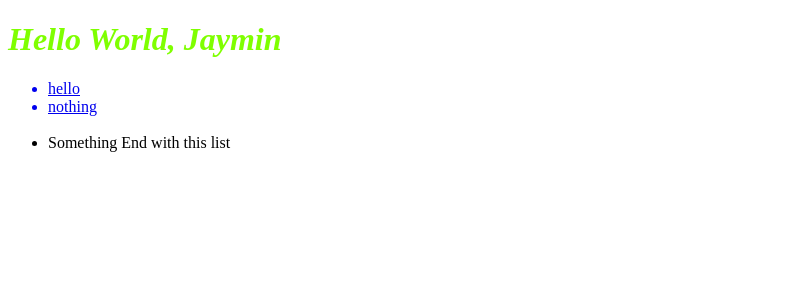
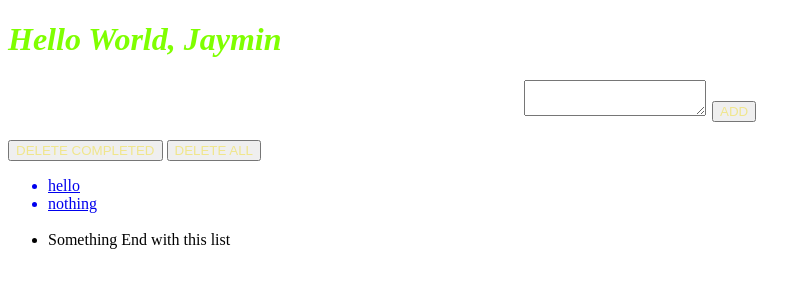
Before and after one commit to jaymind2810/todoapp, a Django app: template todolist/templates/todolist/index.html in a window 1280 px wide. Shown: the top 300 px of the page, without its empty margins (0-811 px from the left). Run offline with Django 3.2, Linux system fonts and the light colour scheme; the template is opened without the code that fills it: values that come from a table or form of the project are taken from there, others are empty; data comes from the database, SQL or seed files in the repository; both versions use the stored data as it was after the commit; form fields are guessed from the names that the template uses.

Commit message:
Add some functionality

```diff
--- a/todolist/static/todolist/style.css
+++ b/todolist/static/todolist/style.css
@@ -6,3 +6,10 @@ h1{
 .todo_completed {
     text-decoration-line: overline;
 }
+.input-group{
+    text-align: center;
+    font-size: 25px;
+}
+.btn{
+    color: khaki;
+}
--- a/todolist/templates/todolist/index.html
+++ b/todolist/templates/todolist/index.html
@@ -7,13 +7,39 @@
     </head>
     <body>
         <h1>Hello World, Jaymin</h1>
+        <form action="{% url 'add' %}" method="POST" role="form">
+            {% csrf_token %}
+            <div class="form-group">
+                <div class="input-group">
+                    {{ form.text }}
+                    <span class="input-group-btn">
+                        <button type="submit" class="btn btn-default" id="add-btn">ADD</button>
+                    </span>
+                </div>
+            </div>
+
+        </form>
+        <br>
+        <div class="row t10">
+            <div class="btn-group">
+                <a href="{% url 'deletecompleted' %}">
+                    <button type="button" class="btn btn-warning">DELETE COMPLETED
+                    </button></a>
+
+                <a href="{% url 'deleteall' %}">
+                    <button type="button" class="btn btn-transh">
+                        DELETE ALL
+                    </button>
+                </a>
+            </div>
+        </div>
         <div>
             <ul>
                 {% for todolist in todo_items %}
                     {% if todolist.completed %}
                         <li class="todo_completed">{{todolist.text}}</li>
                     {% else %}
-                        <a href="#"><li>{{ todolist.text }}</li></a>
+                        <a href="{% url 'completed' todolist.id %}"><li>{{ todolist.text }}</li></a>
                     {% endif %}
                 {% endfor %}
                 <br>
--- a/todolist/urls.py
+++ b/todolist/urls.py
@@ -1,6 +1,11 @@
+from collections import namedtuple
 from django.urls import path
 from . import views
 
 urlpatterns = [
-    path('',views.index,name='index')
+    path('',views.index,name='index'),
+    path('add',views.addTodoItem,name='add'),
+    path('completed/<todo_id>',views.completedTodo,name='completed'),
+    path('deletecompleted',views.deleteCompleted,name='deletecompleted'),
+    path('deleteall',views.deleteAll,name='deleteall')
 ]
```
Also changed, not shown: todolist/views.py (+35 -2 lines), db.sqlite3.
